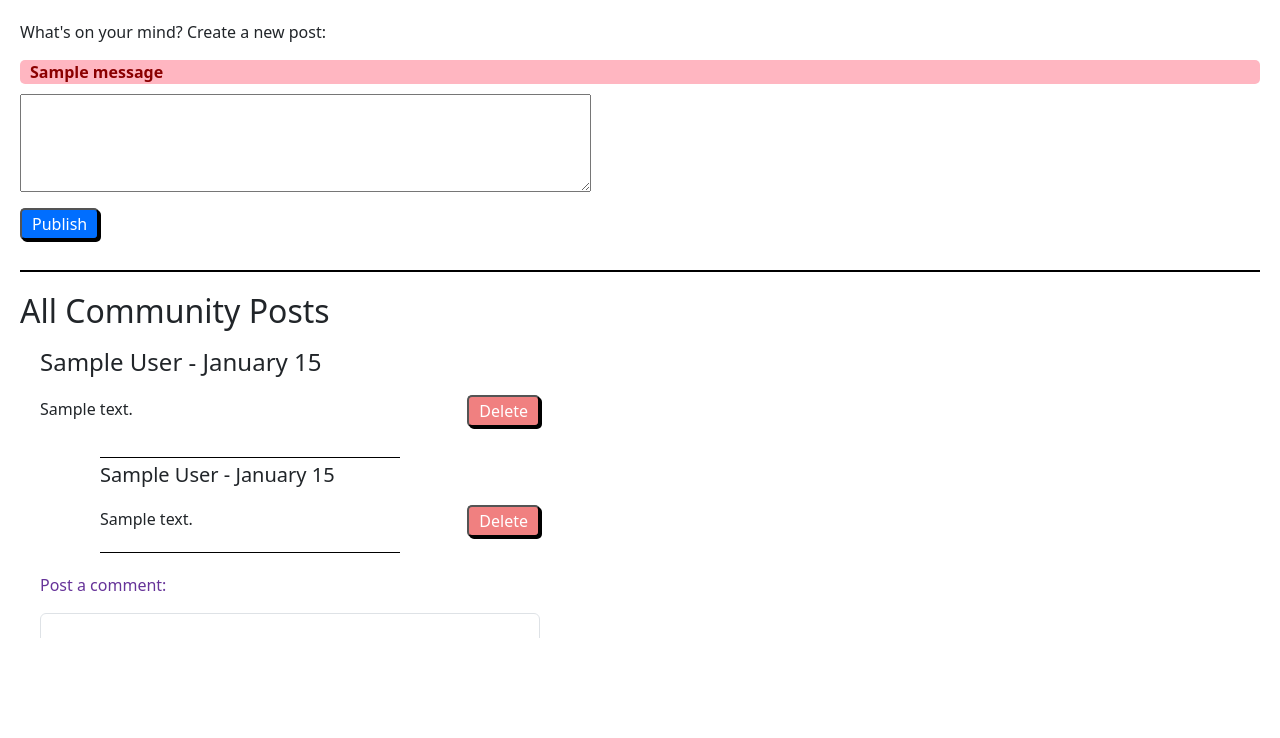
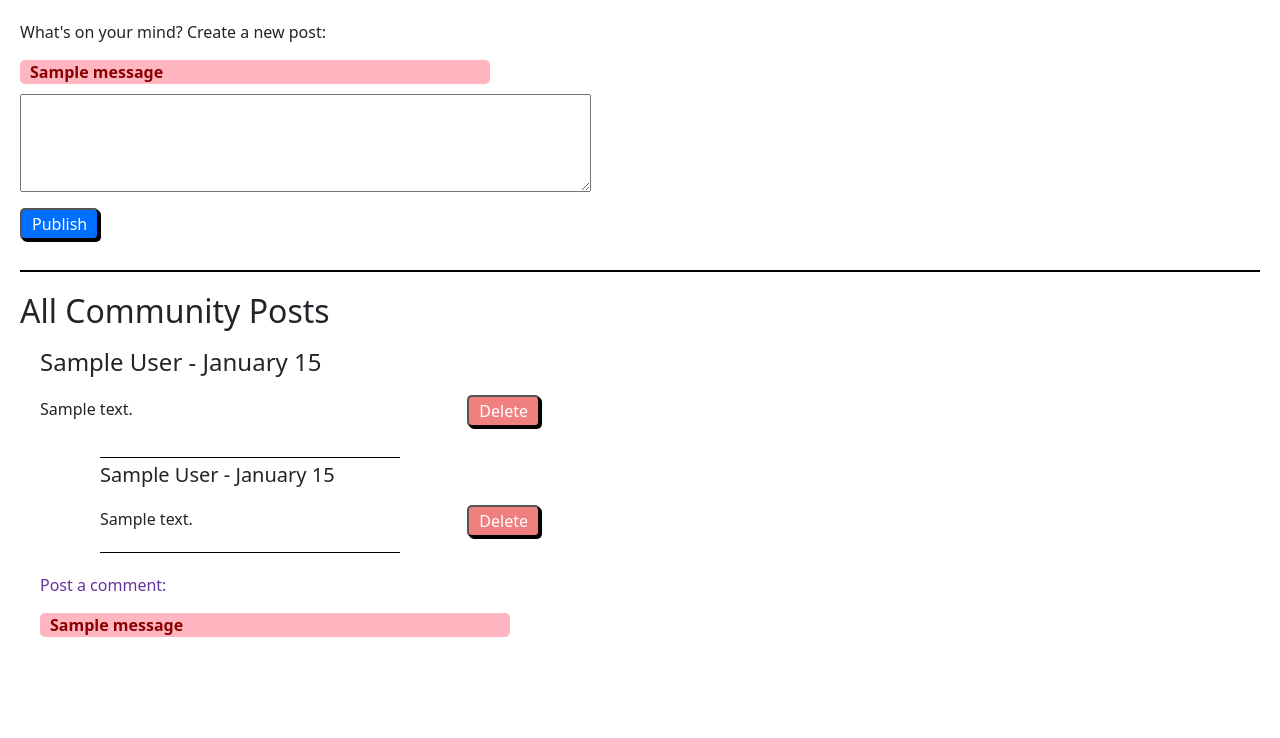
Before and after one commit to Kyle-Rachman/Coding_Dojo_Python, a Flask app: page /wall in a window 1280 px wide. Shown: the part 62-800 px from the top of the page. Run offline with Flask 3, Linux system fonts and the light colour scheme; the visitor is signed in with stand-in values (Sample User, id 1); tables that the repository leaves empty or names only in its code hold one stand-in row (values such as "Sample post"); one stand-in notice (Sample message) is shown.

Commit message:
Add files via upload

```diff
--- a/coding_dojo_wall/flask_app/models/comment.py
+++ b/coding_dojo_wall/flask_app/models/comment.py
@@ -21,7 +21,7 @@ class Comment:
         is_valid = True
         if not comment["content"]:
             is_valid = False
-            flash("Comment content must not be blank")
+            flash("Comment content must not be blank", "comments")
         return is_valid
 
     @classmethod
--- a/coding_dojo_wall/flask_app/models/post.py
+++ b/coding_dojo_wall/flask_app/models/post.py
@@ -68,7 +68,7 @@ class Post:
         is_valid = True
         if not post["content"]:
             is_valid = False
-            flash("Post content must not be blank")
+            flash("* Post content must not be blank", "posts")
         return is_valid
 
     @classmethod
--- a/coding_dojo_wall/flask_app/static/css/wall_style.css
+++ b/coding_dojo_wall/flask_app/static/css/wall_style.css
@@ -74,6 +74,7 @@ button{
     color: darkred;
     border-radius: 5px;
     font-weight: bold;
+    width: 470px;
 }
 
 .errors > p{
--- a/coding_dojo_wall/flask_app/templates/wall.html
+++ b/coding_dojo_wall/flask_app/templates/wall.html
@@ -69,6 +69,15 @@
                     </div>
                     <div class="post-comment">
                         <p style="color:rebeccapurple">Post a comment:</p>
+                        <div class="errors">
+                            {% with messages = get_flashed_messages(category_filter=["comments"]) %}
+                                {% if messages %}
+                                    {% for message in messages %}
+                                        <p>{{ message }}</p>
+                                    {% endfor %}
+                                {% endif %}
+                            {% endwith %}
+                        </div>
                         <form action="/comment" method="post">
                             <input type="hidden" name="post-num" value="{{ post.id }}">
                             <input type="text" class="form-control" id="comment-content" name="comment-content">
```
